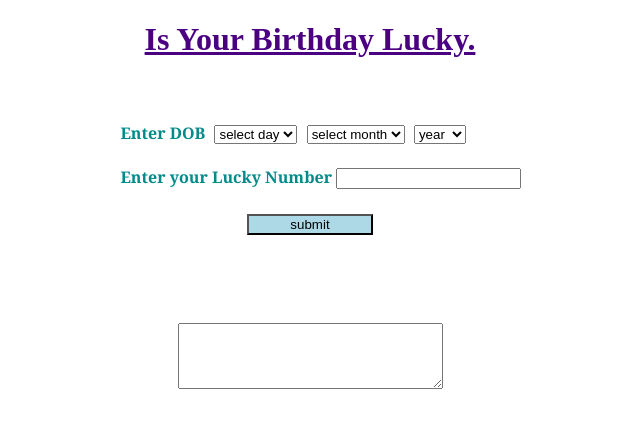
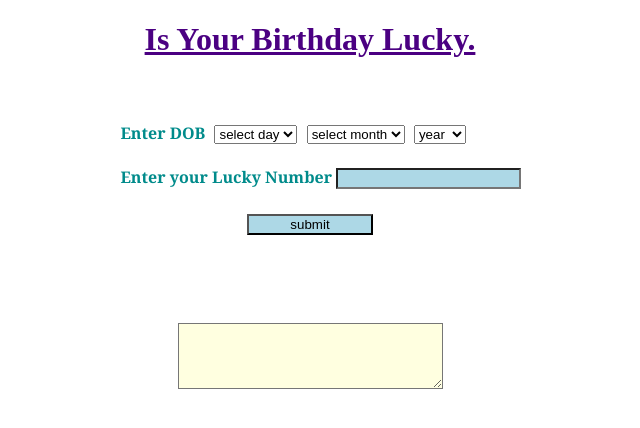
Before and after one commit to beastRR/isYourBirthdayLucky, a plain HTML site: page index.html in a window 1280 px wide. Shown: the whole page, without its empty margins (330-970 px from the left). Drawn offline with Linux system fonts and the light colour scheme.

Commit message:
Update lucky.css

```diff
--- a/lucky.css
+++ b/lucky.css
@@ -22,4 +22,9 @@ div{
     font-weight: bold;
     margin-top:7%;
     text-align: center;
+    background-color:lightyellow;
 }
+input{
+height:2%;
+background-color:lightblue;
+}
```
